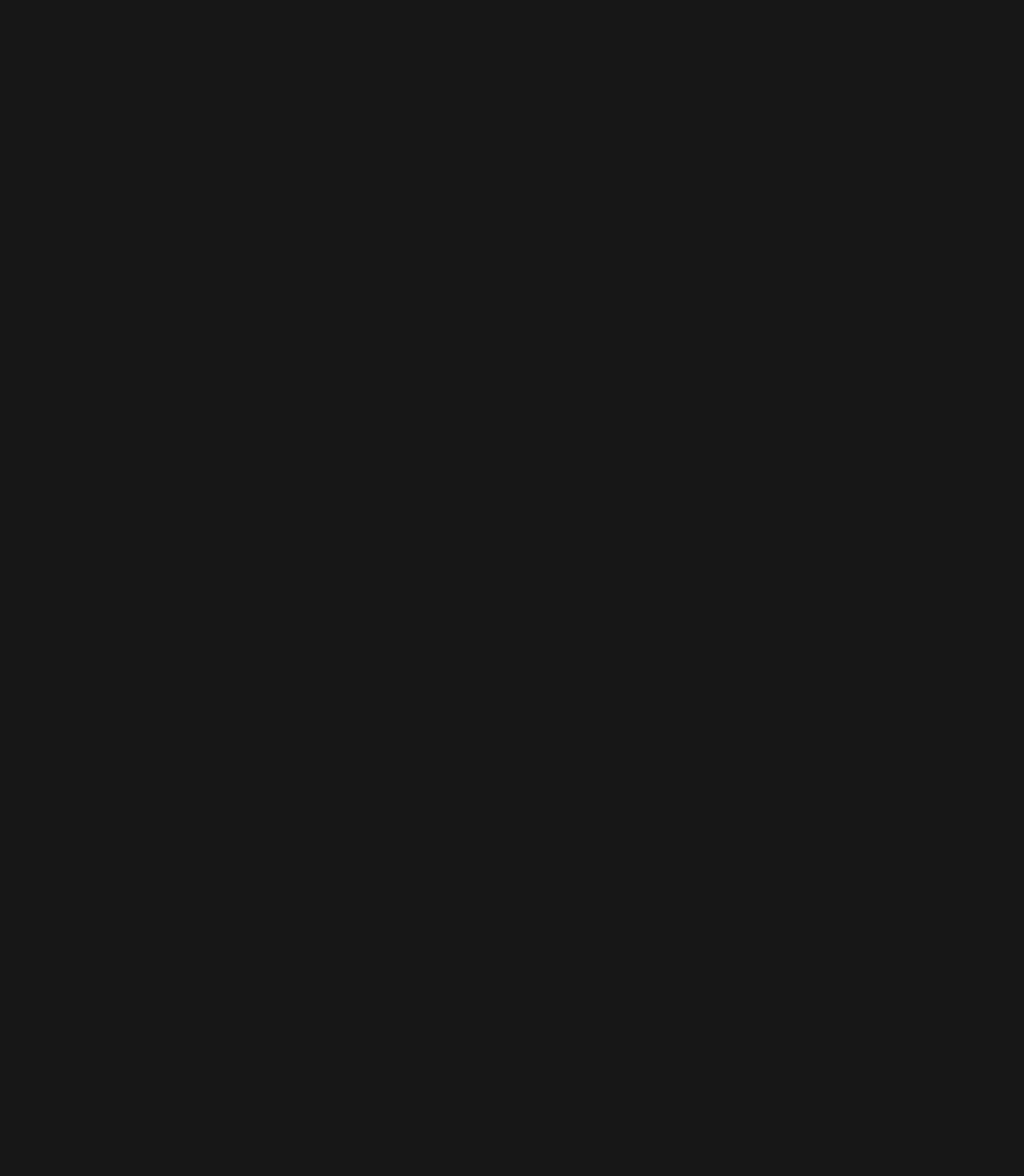
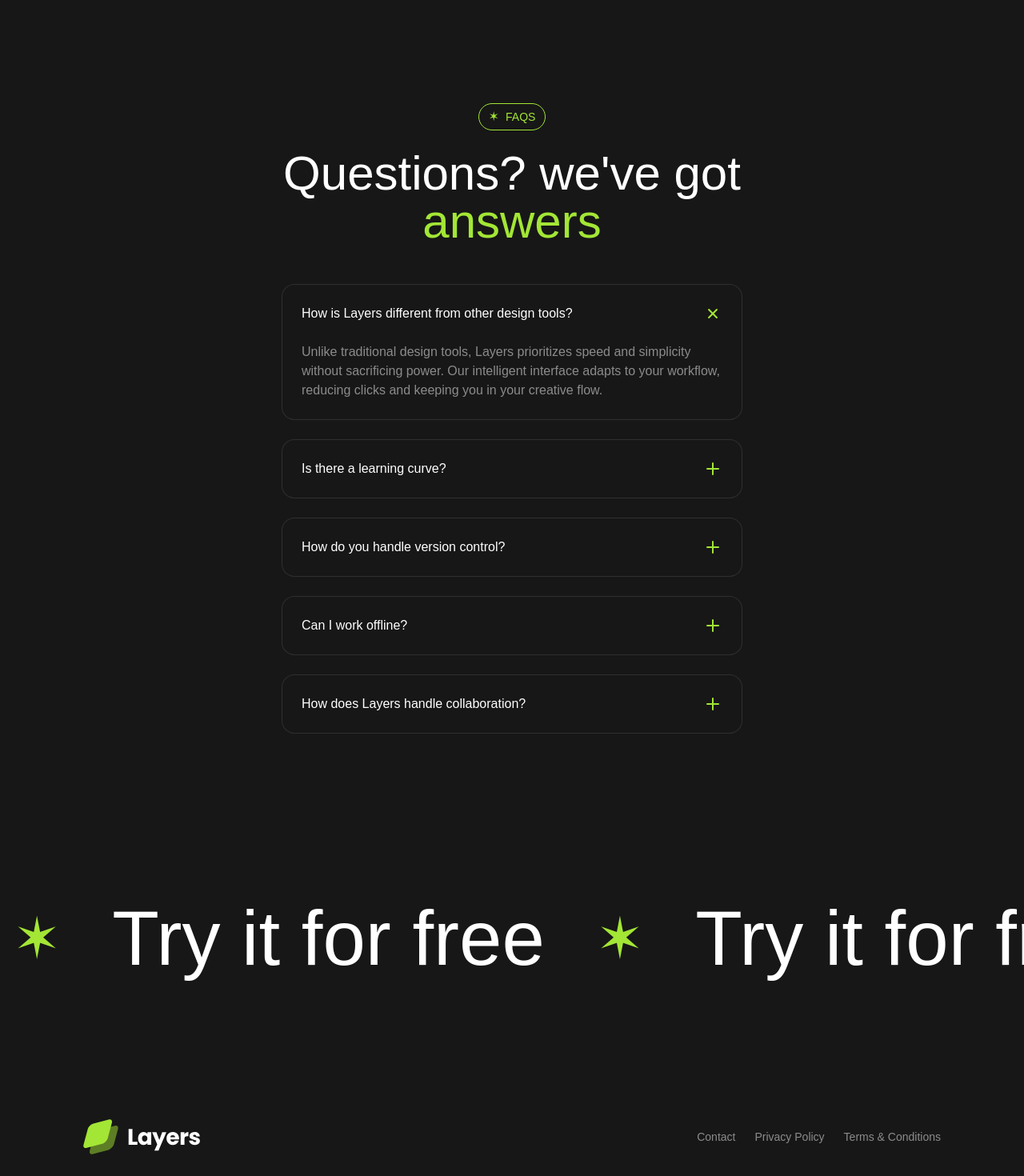
Before and after one commit to DalipTandon/Layers, a Next.js app: page / in a window 1280 px wide. Shown: the part 3760-5230 px from the top of the page at 80% size. Before the commit the page ends 3793 px from the top, so only its background shows below. Built offline with nearby package versions, Linux system fonts and the light colour scheme.

Commit message:
footer done

```diff
--- a/src/app/page.tsx
+++ b/src/app/page.tsx
@@ -1,5 +1,8 @@
 "use client"
+import CallToAction from "./sections/CallToAction";
+import Faqs from "./sections/Faqs";
 import Features from "./sections/Features";
+import Footer from "./sections/Footer";
 import Hero from "./sections/Hero";
 import Integrations from "./sections/Integrations";
 import Introduction from "./sections/Introduction";
@@ -15,6 +18,9 @@
         <Introduction/>
         <Features/>
         <Integrations/>
+        <Faqs/>
+        <CallToAction/>
+        <Footer/>
     </>
   );
 }
--- /dev/null
+++ b/src/app/sections/CallToAction.tsx
@@ -0,0 +1,16 @@
+export default function CallToAction() {
+  return (
+    <section className="py-24 ">
+        <div className="overflow-x-clip p-4 flex ">
+            <div className="flex flex-none gap-16 text-7xl md:text-8xl font-medium">
+      {Array.from({ length: 10 }).map((_, i) => (
+        <div key={i} className="flex items-center gap-16">
+          <span className="text-lime-400 text-7xl">&#10038;</span>
+          <span>Try it for free</span>
+        </div>
+      ))}
+      </div>
+      </div>
+    </section>
+  );
+}
--- /dev/null
+++ b/src/app/sections/Faqs.tsx
@@ -0,0 +1,73 @@
+import { twMerge } from "tailwind-merge";
+import Tag from "../components/Tag";
+
+const faqs = [
+  {
+    question: "How is Layers different from other design tools?",
+    answer:
+      "Unlike traditional design tools, Layers prioritizes speed and simplicity without sacrificing power. Our intelligent interface adapts to your workflow, reducing clicks and keeping you in your creative flow.",
+  },
+  {
+    question: "Is there a learning curve?",
+    answer:
+      "Layers is designed to feel intuitive from day one. Most designers are productive within hours, not weeks. We also provide interactive tutorials and comprehensive documentation to help you get started.",
+  },
+  {
+    question: "How do you handle version control?",
+    answer:
+      "Every change in Layers is automatically saved and versioned. You can review history, restore previous versions, and create named versions for important milestones.",
+  },
+  {
+    question: "Can I work offline?",
+    answer:
+      "Yes! Layers includes a robust offline mode. Changes sync automatically when you're back online, so you can keep working anywhere.",
+  },
+  {
+    question: "How does Layers handle collaboration?",
+    answer:
+      "Layers is built for collaboration. You can invite team members to your projects, share feedback, and work together in real-time.",
+  },
+];
+
+export default function Faqs() {
+    const selectedIndex=0;
+  return (
+    <section className="py-24">
+      <div className="container">
+        <div className="flex justify-center">
+        <Tag>Faqs</Tag>
+        </div>
+        <h2 className="text-6xl font-medium mt-6 text-center max-w-xl mx-auto">
+          Questions? we've got <span className="text-lime-400">answers</span>
+        </h2>
+        <div className="mt-12 flex flex-col gap-6 max-w-xl mx-auto">
+          {faqs.map((faq,faqIndex) => (
+            <div key={faq.question} className="bg-neutral-900 rounded-2xl border border-white/10 p-6 ">
+              <div className="flex justify-between items-center">
+                <h3 className="font-medium">{faq.question}</h3>
+                <svg
+                  xmlns="http://www.w3.org/2000/svg"
+                  width="24"
+                  height="24"
+                  viewBox="0 0 24 24"
+                  fill="none"
+                  stroke="currentColor"
+                  strokeWidth="2"
+                  strokeLinecap="round"
+                  strokeLinejoin="round"
+                  className={twMerge("feather feather-plus text-lime-400 flex-shrink-0",selectedIndex===faqIndex && "rotate-45")}
+                >
+                  <line x1="12" y1="5" x2="12" y2="19"></line>
+                  <line x1="5" y1="12" x2="19" y2="12"></line>
+                </svg>
+              </div>
+              <div className={twMerge("mt-6",selectedIndex!==faqIndex && "hidden")}>
+              <p className="text-white/50 ">{faq.answer}</p>
+              </div>
+            </div>
+          ))}
+        </div>
+      </div>
+    </section>
+  );
+}
--- /dev/null
+++ b/src/app/sections/Footer.tsx
@@ -0,0 +1,26 @@
+import logo from "../assets/images/logo.svg"
+import Image from "next/image";
+const footerLinks = [
+    { href: "#", label: "Contact" },
+    { href: "#", label: "Privacy Policy" },
+    { href: "#", label: "Terms & Conditions" },
+];
+
+export default function Footer() {
+    return <section className="py-16">
+        <div className="container">
+            <div className="flex flex-col md:flex-row md:justify-between items-center gap-6">
+                <div>
+                <Image src={logo} alt="Layers logo"/>
+                </div>
+                <div>
+                    <nav className="flex gap-6">
+                    {footerLinks.map((link)=>(
+                    <a href={link.href} key={link.label} className="text-white/50 text-sm">{link.label}</a>
+                    ))}
+                    </nav>
+                </div>
+            </div>
+        </div>
+    </section>;
+}
```
